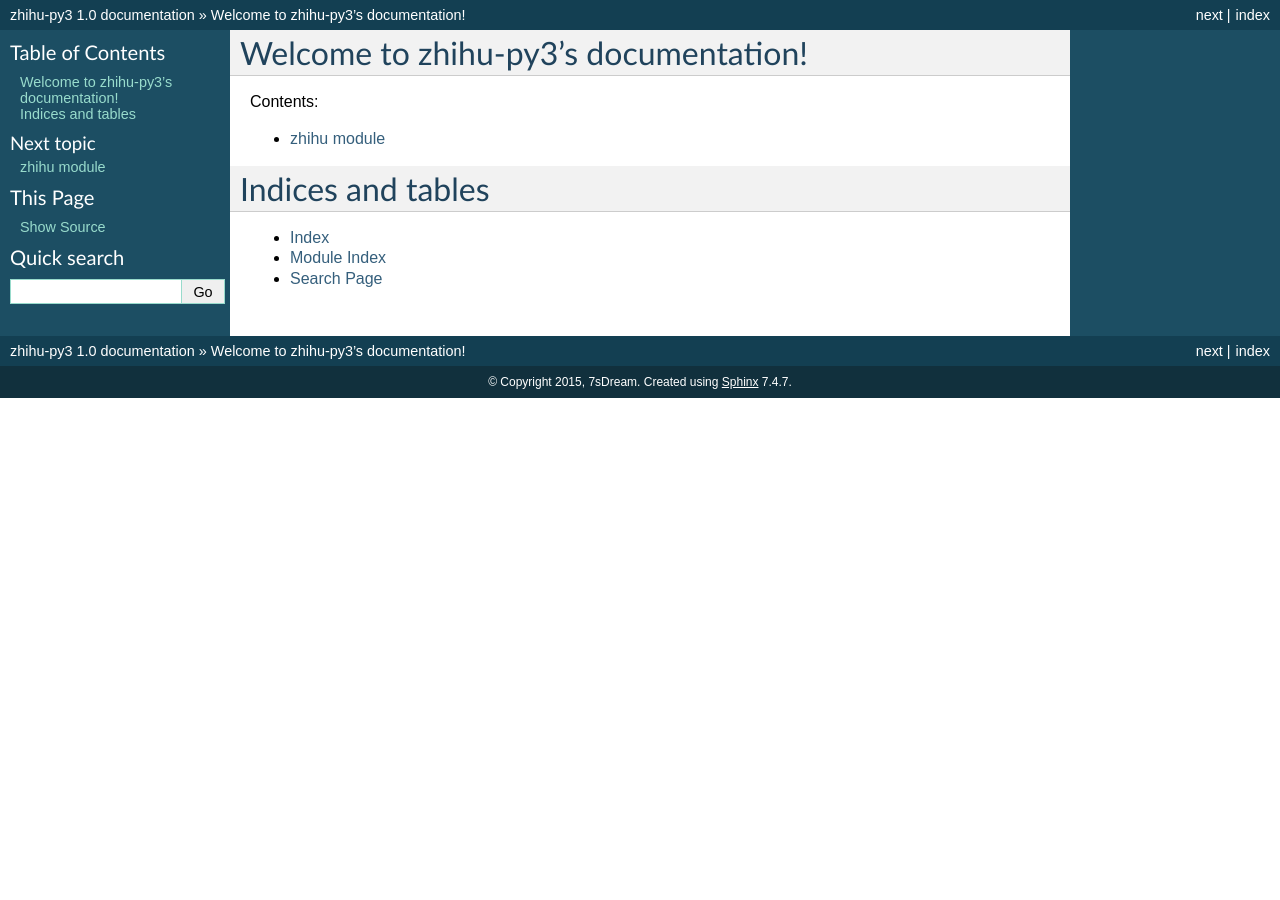
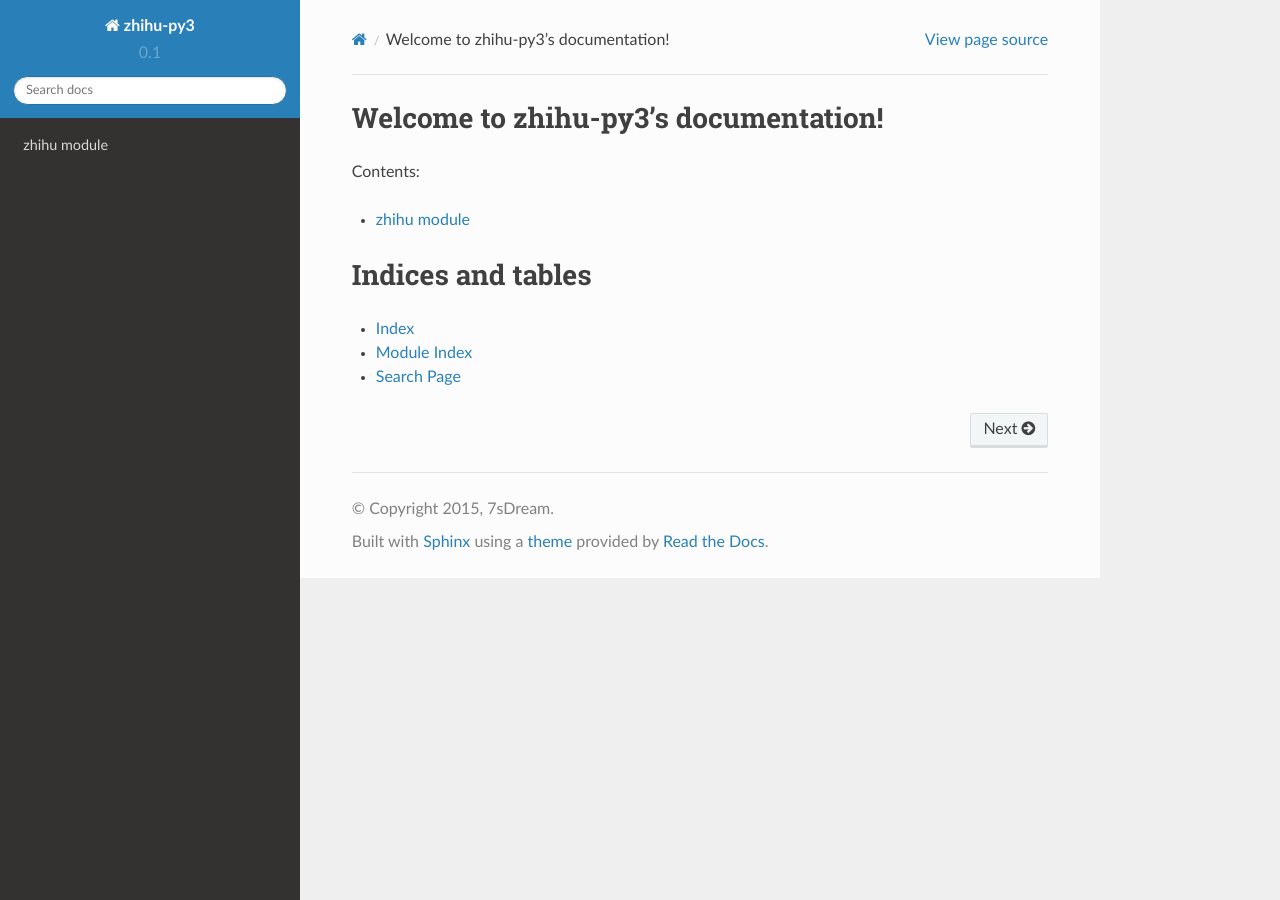
Before and after one commit to 7sDream/zhihu-py3, a Sphinx documentation site: the page built from docs/index.rst, in a window 1280 px wide. Built offline with Sphinx 7.4.7 and the Read the Docs theme 2.0.0, drawn with Linux system fonts in a browser that asks for light colours.

Commit message:
doc conf to rtd theme, fix ActType docstring error

```diff
--- a/docs/conf.py
+++ b/docs/conf.py
@@ -55,9 +55,9 @@
 # built documents.
 #
 # The short X.Y version.
-version = '1.0'
+version = '0.1'
 # The full version, including alpha/beta/rc tags.
-release = '1.0'
+release = '0.1'
 
 # The language for content autogenerated by Sphinx. Refer to documentation
 # for a list of supported languages.
@@ -102,7 +102,14 @@
 
 # The theme to use for HTML and HTML Help pages.  See the documentation for
 # a list of builtin themes.
-html_theme = "default"
+# on_rtd is whether we are on readthedocs.org, this line of code grabbed from docs.readthedocs.org
+
+on_rtd = os.environ.get('READTHEDOCS', None) == 'True'
+
+if not on_rtd:  # only import and set the theme if we're building docs locally
+    import sphinx_rtd_theme
+    html_theme = 'sphinx_rtd_theme'
+    html_theme_path = [sphinx_rtd_theme.get_html_theme_path()]
 
 # Theme options are theme-specific and customize the look and feel of a theme
 # further.  For a list of options available for each theme, see the
```
Also changed, not shown: zhihu/__init__.py (+12 -12 lines).
